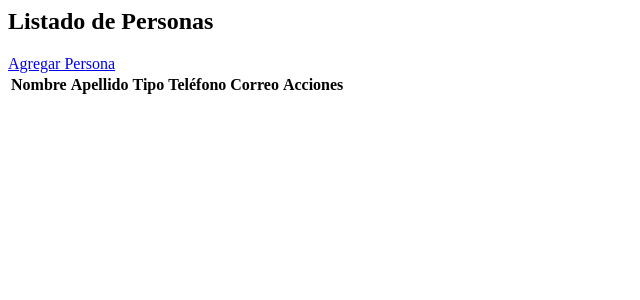
After one commit to Sol8888/ProyectoIglesiaBD, a Flask app: page /personas/ in a window 1280 px wide. The commit adds this page. Shown: the top 300 px of the page, without its empty margins (0-640 px from the left). Run offline with Flask 3, Linux system fonts and the light colour scheme; the visitor is signed in with stand-in values (Sample User, id 1); data that the repository does not hold is empty.

Commit message:
mas combios para persona

```diff
--- a/app.py
+++ b/app.py
@@ -12,6 +12,7 @@ from app.routes.nivelcatequesis_routes import nivel_bp
 from app.routes.ciclo_catequistico_routes import ciclo_bp
 from app.routes.grupo_catequesis_routes import grupo_bp
 from app.routes.grupo_catequista_routes import grupo_catequista_bp
+from app.routes.persona_routes import persona_bp
 import os
 
 app = Flask(__name__, template_folder=os.path.join('app', 'templates'))
@@ -31,7 +32,7 @@ app.register_blueprint(nivel_bp)
 app.register_blueprint(ciclo_bp)
 app.register_blueprint(grupo_bp)
 app.register_blueprint(grupo_catequista_bp)
-
+app.register_blueprint(persona_bp)
 
 @app.route('/home')
 def home():
--- /dev/null
+++ b/app/routes/persona_routes.py
@@ -0,0 +1,50 @@
+from flask import Blueprint, render_template, request, redirect, url_for, session
+from app.services.persona_service import *
+
+persona_bp = Blueprint('persona', __name__, url_prefix='/personas')
+
+@persona_bp.before_request
+def verificar_admin():
+    if 'rol' not in session or session['rol'] != 'A':
+        return redirect('/')
+
+@persona_bp.route('/')
+def index():
+    personas = obtener_personas()
+    return render_template('persona/index.html', personas=personas)
+
+@persona_bp.route('/insertar', methods=['GET', 'POST'])
+def insertar():
+    if request.method == 'POST':
+        crear_persona(
+            request.form['nombre'],
+            request.form['apellido'],
+            request.form['tipo_persona'],
+            request.form['telefono'],
+            request.form['correo']
+        )
+        return redirect(url_for('persona.index'))
+    return render_template('persona/insertar.html')
+
+@persona_bp.route('/actualizar/<int:id>', methods=['GET', 'POST'])
+def actualizar(id):
+    if request.method == 'POST':
+        actualizar_persona(
+            id,
+            request.form['nombre'],
+            request.form['apellido'],
+            request.form['tipo_persona'],
+            request.form['telefono'],
+            request.form['correo']
+        )
+        return redirect(url_for('persona.index'))
+
+    persona = obtener_persona_por_id(id)
+    return render_template('persona/actualizar.html', persona=persona)
+
+@persona_bp.route('/eliminar/<int:id>', methods=['GET', 'POST'])
+def eliminar(id):
+    if request.method == 'POST':
+        eliminar_persona(id)
+        return redirect(url_for('persona.index'))
+    return render_template('persona/eliminar.html', id=id)
--- /dev/null
+++ b/app/services/persona_service.py
@@ -0,0 +1,26 @@
+from app.database import get_connection
+
+def obtener_personas():
+    with get_connection().cursor() as cursor:
+        cursor.execute("EXEC sp_LeerPERSONA")
+        return cursor.fetchall()
+
+def crear_persona(nombre, apellido, tipo_persona, telefono, correo):
+    with get_connection().cursor() as cursor:
+        cursor.execute("EXEC sp_CrearPERSONA ?, ?, ?, ?, ?", (nombre, apellido, tipo_persona, telefono, correo))
+        cursor.connection.commit()
+
+def actualizar_persona(id_persona, nombre, apellido, tipo_persona, telefono, correo):
+    with get_connection().cursor() as cursor:
+        cursor.execute("EXEC sp_ActualizarPERSONA ?, ?, ?, ?, ?, ?", (id_persona, nombre, apellido, tipo_persona, telefono, correo))
+        cursor.connection.commit()
+
+def eliminar_persona(id_persona):
+    with get_connection().cursor() as cursor:
+        cursor.execute("EXEC sp_EliminarPERSONA ?", id_persona)
+        cursor.connection.commit()
+
+def obtener_persona_por_id(id_persona):
+    with get_connection().cursor() as cursor:
+        cursor.execute("SELECT * FROM PERSONA WHERE id_persona = ?", id_persona)
+        return cursor.fetchone()
--- a/app/templates/bienvenida.html
+++ b/app/templates/bienvenida.html
@@ -38,10 +38,11 @@
     <a href="/fichas/">Crear Ficha de datos</a>
     <a href="/libros/">Crear Libros</a>
     <a href="/tipos_sacramento/">Crear un tipo de sacramento</a>
-    <a href="/niveles/">Crear un tipo de sacramento</a>
+    <a href="/niveles/">Crear un nivel</a>
     <a href="/ciclos/">Crear ciclo</a>
     <a href="/grupos/">Crear grupo</a>
     <a href="/grupos_catequistas/">Unir profesores a un grupo</a>
+    <a href="/personas/">Crear padres de familia y padrinos</a>
 
 
 
--- /dev/null
+++ b/app/templates/persona/eliminar.html
@@ -0,0 +1,5 @@
+<h2>¿Estás seguro de eliminar esta persona?</h2>
+<form method="POST">
+    <button type="submit" class="btn btn-danger">Sí, eliminar</button>
+    <a href="{{ url_for('persona.index') }}" class="btn btn-secondary">Cancelar</a>
+</form>
--- /dev/null
+++ b/app/templates/persona/index.html
@@ -0,0 +1,30 @@
+
+<h2>Listado de Personas</h2>
+<a href="{{ url_for('persona.insertar') }}" class="btn btn-primary mb-3">Agregar Persona</a>
+<table class="table table-bordered">
+    <thead>
+        <tr>
+            <th>Nombre</th>
+            <th>Apellido</th>
+            <th>Tipo</th>
+            <th>Teléfono</th>
+            <th>Correo</th>
+            <th>Acciones</th>
+        </tr>
+    </thead>
+    <tbody>
+        {% for persona in personas %}
+        <tr>
+            <td>{{ persona.nombre }}</td>
+            <td>{{ persona.apellido }}</td>
+            <td>{{ persona.tipo_persona }}</td>
+            <td>{{ persona.telefono }}</td>
+            <td>{{ persona.correo }}</td>
+            <td>
+                <a href="{{ url_for('persona.actualizar', id=persona.id_persona) }}" class="btn btn-warning btn-sm">Editar</a>
+                <a href="{{ url_for('persona.eliminar', id=persona.id_persona) }}" class="btn btn-danger btn-sm">Eliminar</a>
+            </td>
+        </tr>
+        {% endfor %}
+    </tbody>
+</table>
```
Also changed, not shown: app/templates/persona/actualizar.html (added, +29 -0 lines), app/templates/persona/insertar.html (added, +29 -0 lines).
